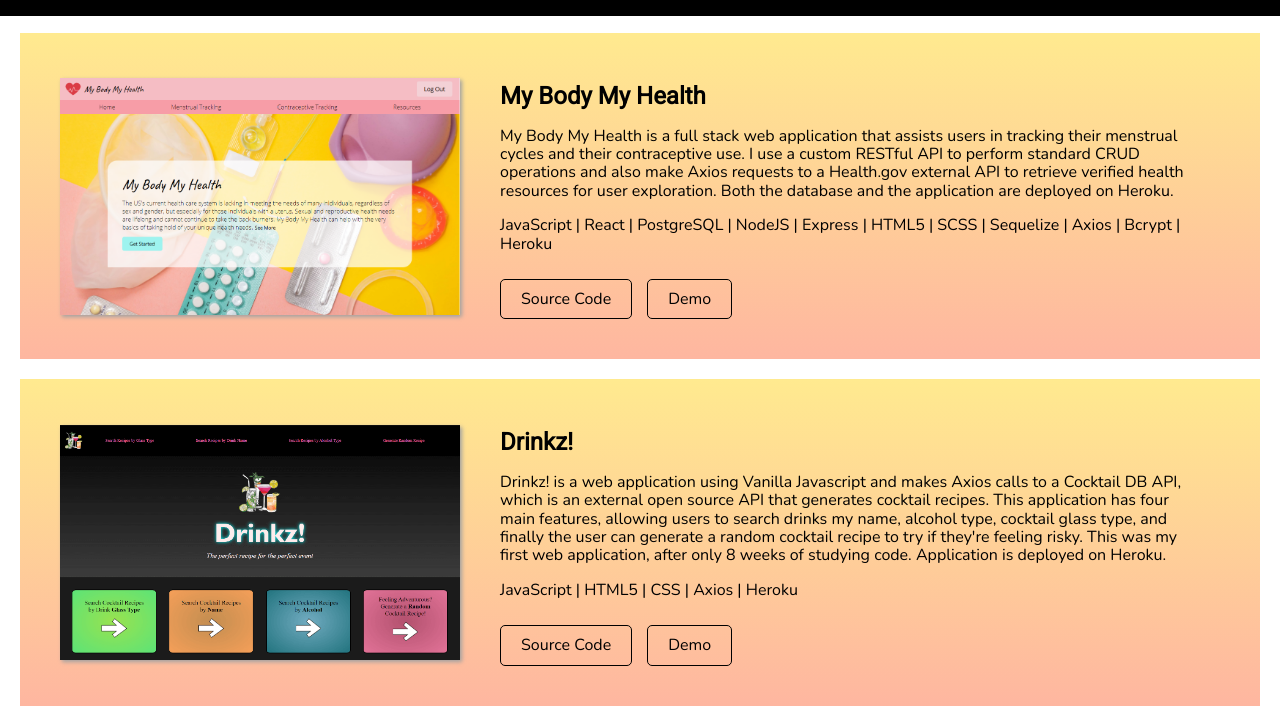
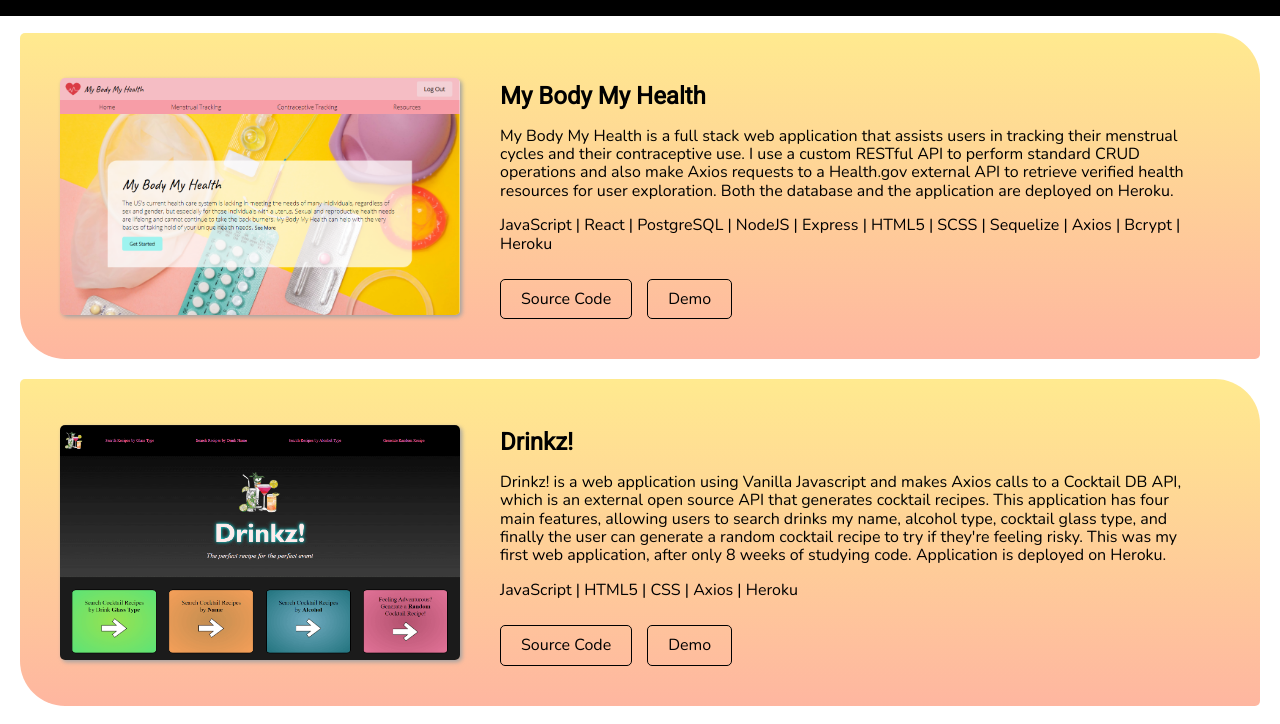
Before and after one commit to gbrogers/Giselle_Portfolio, a Gatsby site: page /Projects in a window 1280 px wide. Shown: the part 47-771 px from the top of the page. Built offline with nearby package versions, Linux system fonts and the light colour scheme; Gatsby itself is replaced by a stand-in of ours.

Commit message:
update edges

```diff
--- a/src/components/ProjectList/ProjectList.module.scss
+++ b/src/components/ProjectList/ProjectList.module.scss
@@ -21,10 +21,12 @@
   flex-direction: column;
   align-items: center;
   justify-content: space-around;
+  border-radius: 5px 45px;
 }
 .projectPhoto {
   min-width: 300px;
   box-shadow: 2px 2px 4px rgb(161, 161, 161);
+  border-radius: 5px;
   img {
     object-fit: contain !important;
   }
```
